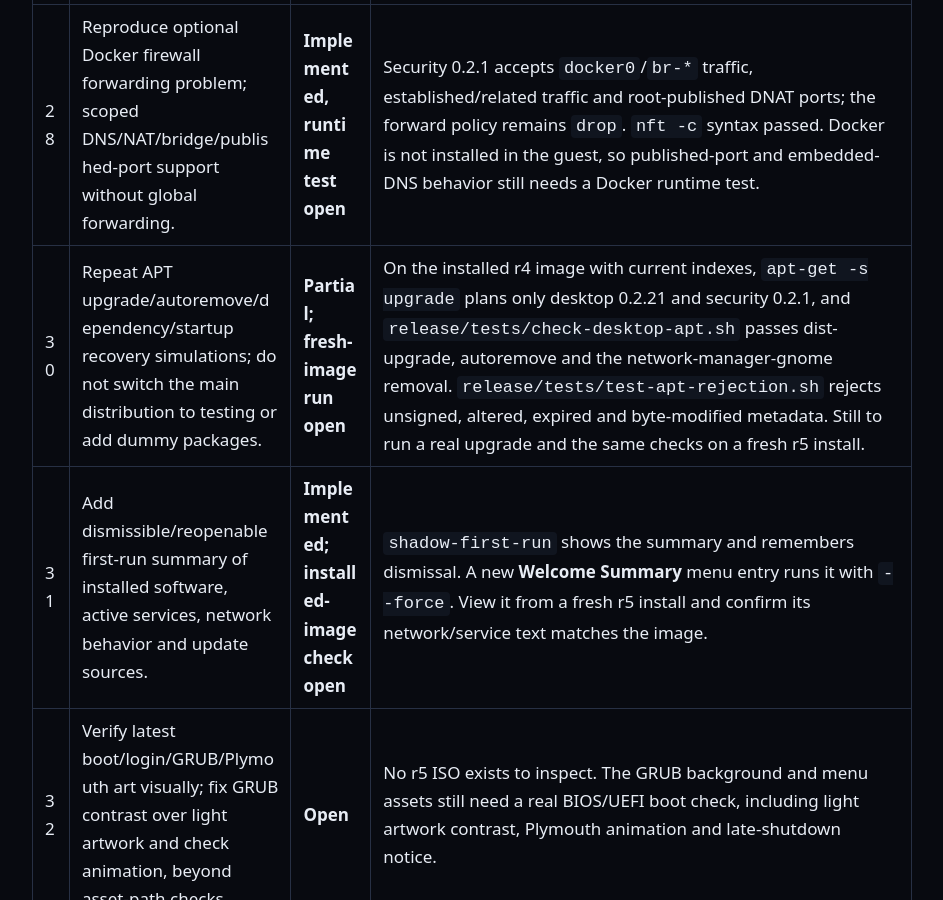
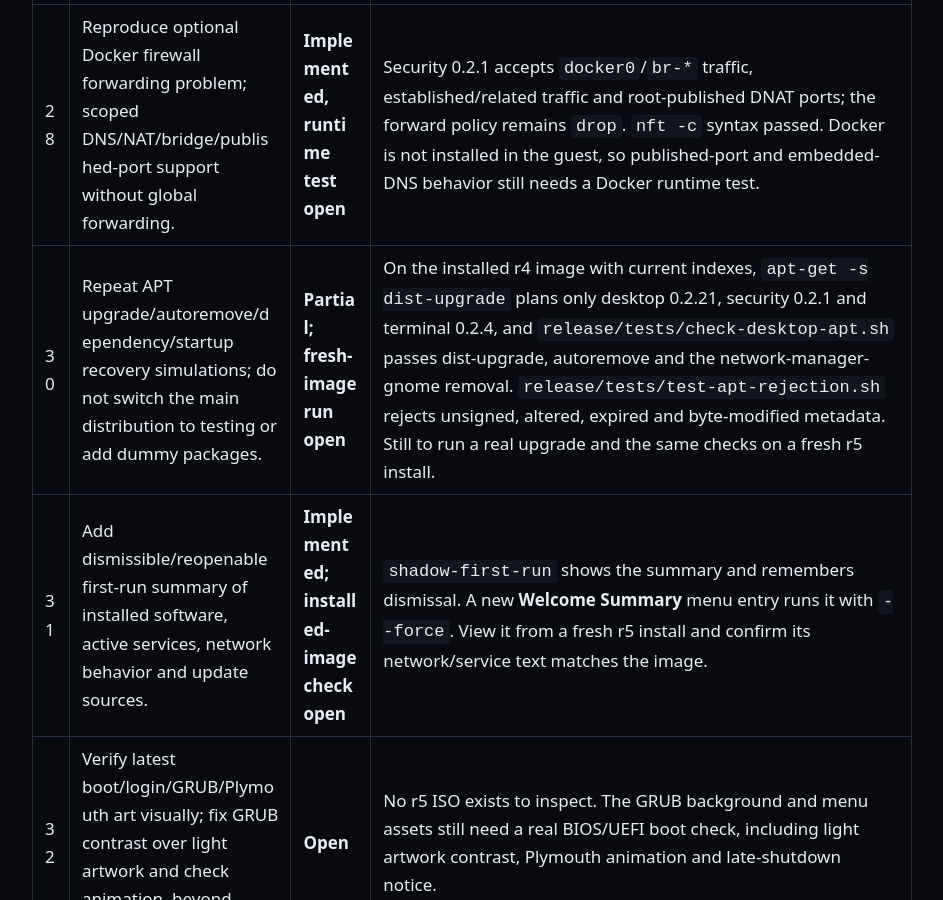
Before and after one commit to AstraShadowsss/ShadowRealm-OS, a Jekyll site: the page built from docs/r5-installer-findings.md, in a window 1280 px wide and 900 px high, scrolled down 1912 px. Shown: the whole window, without its empty margins (168-1111 px from the left). Built offline with Jekyll 4.4.1, drawn with Linux system fonts in a browser that asks for light colours; our own code applies the rules of GitHub Pages for plain Markdown files.

Commit message:
Include Terminal 0.2.4 in the upgrade simulation evidence

```diff
--- a/docs/r5-installer-findings.md
+++ b/docs/r5-installer-findings.md
@@ -28,7 +28,7 @@ publication.
 | 26 | Verify Secure Boot chain and module signatures in enrolled UEFI and physical hardware; investigate reported security violation. | **Open** | VirtualBox tests cannot establish this. Requires physical UEFI hardware with Secure Boot enrolled, `mokutil`/`sbverify` evidence and the reported violation's firmware logs. |
 | 27 | Recheck DNSCrypt startup/effective resolver/reconnect/reboot/leaks/failure on hardware. | **Partial** | r4 software checks showed the resolver switching to the local DNSCrypt listener and no outbound port-53 traffic. r5 and hardware reconnect/reboot tests are outstanding. |
 | 28 | Reproduce optional Docker firewall forwarding problem; scoped DNS/NAT/bridge/published-port support without global forwarding. | **Implemented, runtime test open** | Security 0.2.1 accepts `docker0`/`br-*` traffic, established/related traffic and root-published DNAT ports; the forward policy remains `drop`. `nft -c` syntax passed. Docker is not installed in the guest, so published-port and embedded-DNS behavior still needs a Docker runtime test. |
-| 30 | Repeat APT upgrade/autoremove/dependency/startup recovery simulations; do not switch the main distribution to testing or add dummy packages. | **Partial; fresh-image run open** | On the installed r4 image with current indexes, `apt-get -s upgrade` plans only desktop 0.2.21 and security 0.2.1, and `release/tests/check-desktop-apt.sh` passes dist-upgrade, autoremove and the network-manager-gnome removal. `release/tests/test-apt-rejection.sh` rejects unsigned, altered, expired and byte-modified metadata. Still to run a real upgrade and the same checks on a fresh r5 install. |
+| 30 | Repeat APT upgrade/autoremove/dependency/startup recovery simulations; do not switch the main distribution to testing or add dummy packages. | **Partial; fresh-image run open** | On the installed r4 image with current indexes, `apt-get -s dist-upgrade` plans only desktop 0.2.21, security 0.2.1 and terminal 0.2.4, and `release/tests/check-desktop-apt.sh` passes dist-upgrade, autoremove and the network-manager-gnome removal. `release/tests/test-apt-rejection.sh` rejects unsigned, altered, expired and byte-modified metadata. Still to run a real upgrade and the same checks on a fresh r5 install. |
 | 31 | Add dismissible/reopenable first-run summary of installed software, active services, network behavior and update sources. | **Implemented; installed-image check open** | `shadow-first-run` shows the summary and remembers dismissal. A new **Welcome Summary** menu entry runs it with `--force`. View it from a fresh r5 install and confirm its network/service text matches the image. |
 | 32 | Verify latest boot/login/GRUB/Plymouth art visually; fix GRUB contrast over light artwork and check animation, beyond asset-path checks. | **Open** | No r5 ISO exists to inspect. The GRUB background and menu assets still need a real BIOS/UEFI boot check, including light artwork contrast, Plymouth animation and late-shutdown notice. |
 | 33 | Check app menu. | **Live check passed; r5 image check open** | Menu/classifier tests cover mixed categories and duplicate avoidance. The menu was opened live on the r4 desktop with the r5 packages: Favorites lists Shadow Messenger with the same envelope-plate icon as the theme's mail application, the desktop entry and the conversation window icon share the file, and the renamed launcher no longer shows a development title. Welcome Summary still needs the same pass on a booted r5 image. |
```
